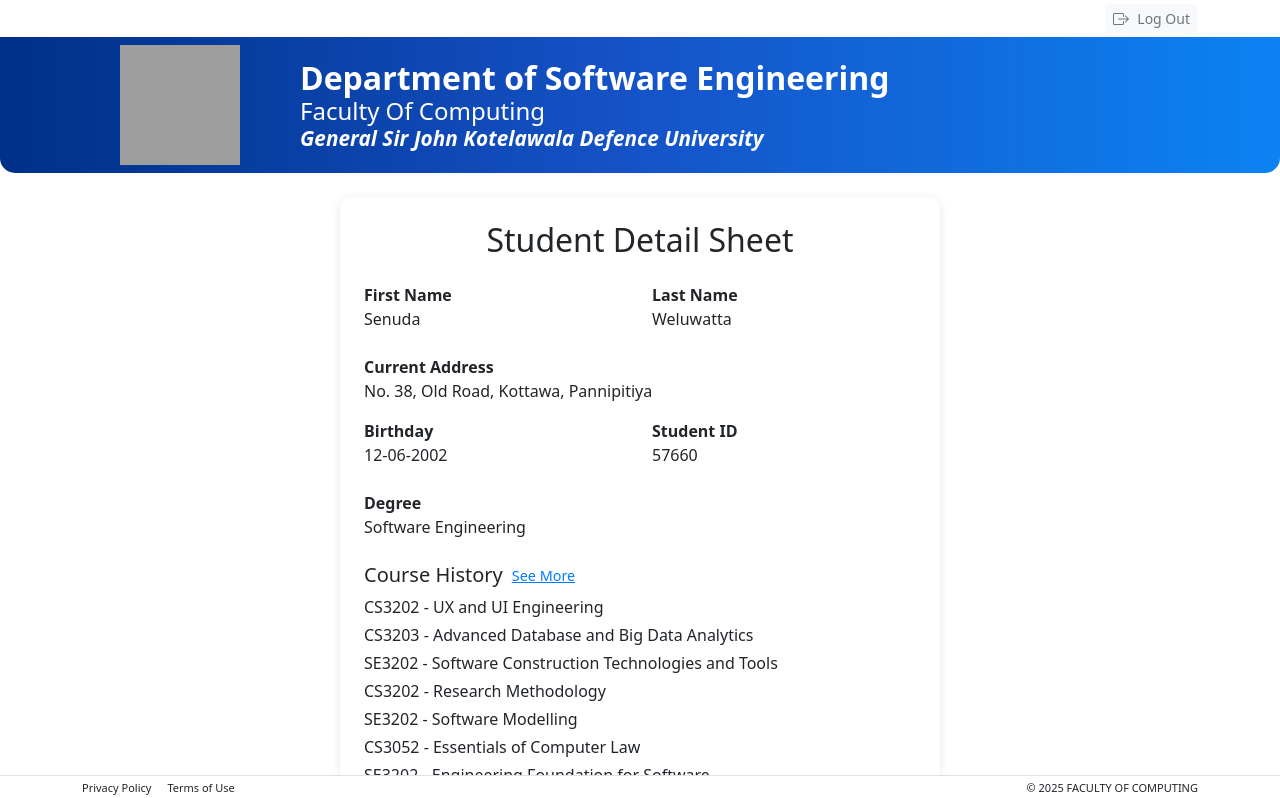
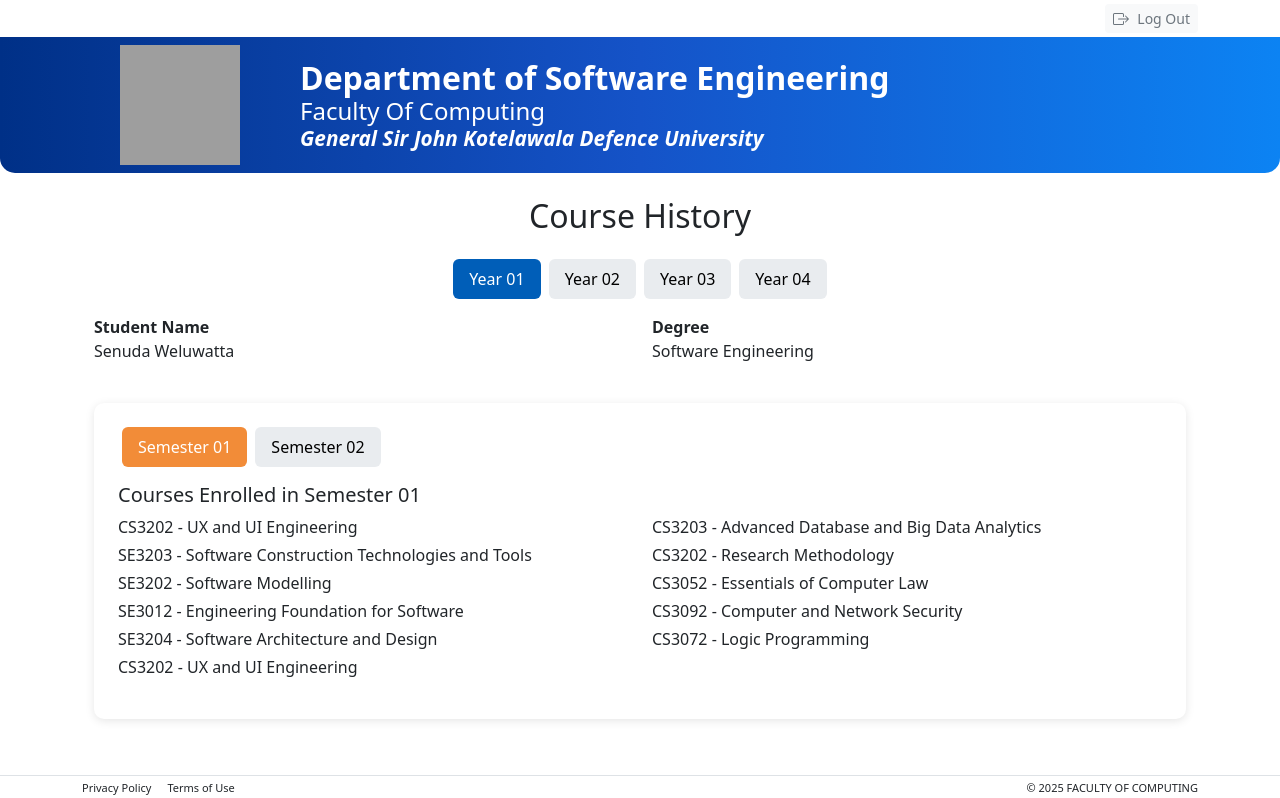
Before and after one commit to SkWeli/Student-Management-System-SMS-, a React (Create React App) app: page / in a window 1280 px wide. Shown: the top 798 px of the page. Built offline with nearby package versions, Linux system fonts and the light colour scheme; grey boxes are pictures that could not be loaded.

Commit message:
CourseHistory 60% Completed

```diff
--- a/src/App.jsx
+++ b/src/App.jsx
@@ -1,7 +1,7 @@
 import React from "react";
 
 import { Header, Footer} from './components';
-import { StudentListPage, AddNewStudent, StudentDetailSheet} from './containers';
+import { StudentListPage, AddNewStudent, StudentDetailSheet, CourseHistory} from './containers';
 
 const App = () => {
   return (
@@ -9,7 +9,7 @@
       <Header/>
       <div className="container">
 
-      <StudentDetailSheet/>
+      <CourseHistory/>
       </div>
       <Footer/>
     </div>
--- a/src/components/index.js
+++ b/src/components/index.js
@@ -1,4 +1,2 @@
-export{ default as Navbar} from './navbar/Navbar';
-export{ default as StudentForm} from './studentForm/StudentForm';
 export{ default as Header} from './header/Header';
 export{ default as Footer} from './footer/Footer';
--- a/src/components/navbar/Navbar.jsx
+++ /dev/null
@@ -1,12 +0,0 @@
-import React from "react";
-import './navbar.css';
-
-const Navbar = () => {
-  return (
-    <div>
-      <h1>navbar</h1>
-    </div>
-  );
-}
-
-export default Navbar;
--- a/src/components/studentForm/StudentForm.jsx
+++ /dev/null
@@ -1,47 +0,0 @@
-import React from "react";
-import './studentForm.css';
-
-const StudentForm = () => {
-  return (
-    <div className="card p-5 shadow-sm" style={{ backgroundColor: '#e9ecef', borderRadius: '15px' }}>
-      <h2 className="text-center mb-4" style={{ color: '#333' }}>Register New Student</h2>
-      <form>
-        <div className="mb-3">
-          <label className="form-label fw-bold">Name:</label>
-          <input
-            type="text"
-            className="form-control"
-            placeholder="Enter student name"
-            value="John Doe"
-            disabled
-          />
-        </div>
-        <div className="mb-3">
-          <label className="form-label fw-bold">Email:</label>
-          <input
-            type="email"
-            className="form-control"
-            placeholder="Enter email"
-            value="john.doe@example.com"
-            disabled
-          />
-        </div>
-        <div className="mb-3">
-          <label className="form-label fw-bold">Phone Number:</label>
-          <input
-            type="tel"
-            className="form-control"
-            placeholder="Enter phone number"
-            value="123-456-7890"
-            disabled
-          />
-        </div>
-        <button type="submit" className="btn btn-primary w-100" disabled>
-          Register
-        </button>
-      </form>
-    </div>
-  );
-};
-
-export default StudentForm;
--- a/src/containers/courseHistory/CourseHistory.jsx
+++ b/src/containers/courseHistory/CourseHistory.jsx
@@ -1,12 +1,137 @@
-import React from "react";
-import './courseHistory.css';
+import React, { useState } from 'react';
+import { Container, Button, Nav } from 'react-bootstrap';
 
 const CourseHistory = () => {
+  // State for active year and semester
+  const [activeYear, setActiveYear] = useState('Year 01');
+  const [activeSemester, setActiveSemester] = useState('Semester 01');
+
+  // Dummy data for the student (replace with dynamic data later)
+  const student = {
+    firstName: 'Senuda',
+    lastName: 'Weluwatta',
+    degree: 'Software Engineering',
+    courses: {
+      'Year 01': {
+        'Semester 01': [
+          'CS3202 - UX and UI Engineering',
+          'SE3203 - Software Construction Technologies and Tools',
+          'SE3202 - Software Modelling',
+          'SE3012 - Engineering Foundation for Software',
+          'SE3204 - Software Architecture and Design',
+          'CS3202 - UX and UI Engineering',
+        ],
+        'Semester 02': [
+          'CS3203 - Advanced Database and Big Data Analytics',
+          'CS3202 - Research Methodology',
+          'CS3052 - Essentials of Computer Law',
+          'CS3092 - Computer and Network Security',
+          'CS3072 - Logic Programming',
+        ],
+      },
+      'Year 02': {
+        'Semester 01': [],
+        'Semester 02': [],
+      },
+      'Year 03': {
+        'Semester 01': [],
+        'Semester 02': [],
+      },
+      'Year 04': {
+        'Semester 01': [],
+        'Semester 02': [],
+      },
+    },
+  };
+
   return (
-    <div>
-      <h1>Course Histoy</h1>
-    </div>
+    <Container className="mt-4">
+      <h2 className="text-center mb-4">Course History</h2>
+
+      {/* Year Tabs */}
+      <Nav variant="pills" className="justify-content-center mb-3">
+        {['Year 01', 'Year 02', 'Year 03', 'Year 04'].map((year) => (
+          <Nav.Item key={year}>
+            <Nav.Link
+              active={activeYear === year}
+              onClick={() => setActiveYear(year)}
+              className="mx-1"
+              style={{
+                backgroundColor: activeYear === year ? '#005EB8' : '#E9ECEF',
+                color: activeYear === year ? 'white' : 'black',
+              }}
+            >
+              {year}
+            </Nav.Link>
+          </Nav.Item>
+        ))}
+      </Nav>
+
+      {/* Student Info */}
+      <div className="mb-4">
+        <div className="row">
+          <div className="col-md-6">
+            <strong>Student Name</strong>
+            <p>{`${student.firstName} ${student.lastName}`}</p>
+          </div>
+          <div className="col-md-6">
+            <strong>Degree</strong>
+            <p>{student.degree}</p>
+          </div>
+        </div>
+      </div>
+
+      {/* Semester Tabs and Courses */}
+      <Container
+        className="p-4"
+        style={{
+          backgroundColor: 'white',
+          borderRadius: '10px',
+          boxShadow: '0 2px 10px rgba(0, 0, 0, 0.1)',
+        }}
+      >
+        <Nav variant="pills" className="mb-3">
+          {['Semester 01', 'Semester 02'].map((semester) => (
+            <Nav.Item key={semester}>
+              <Nav.Link
+                active={activeSemester === semester}
+                onClick={() => setActiveSemester(semester)}
+                className="mx-1"
+                style={{
+                  backgroundColor: activeSemester === semester ? '#F28C38' : '#E9ECEF',
+                  color: activeSemester === semester ? 'white' : 'black',
+                }}
+              >
+                {semester}
+              </Nav.Link>
+            </Nav.Item>
+          ))}
+        </Nav>
+
+        <h5>Courses Enrolled in {activeSemester}</h5>
+        <div className="row">
+          <div className="col-md-6">
+            <ul className="list-unstyled">
+              {student.courses[activeYear]['Semester 01'].map((course, index) => (
+                <li key={index} className="mb-1">
+                  {course}
+                </li>
+              ))}
+            </ul>
+          </div>
+          <div className="col-md-6">
+            <ul className="list-unstyled">
+              {student.courses[activeYear]['Semester 02'].map((course, index) => (
+                <li key={index} className="mb-1">
+                  {course}
+                </li>
+              ))}
+            </ul>
+          </div>
+        </div>
+      </Container>
+    </Container>
   );
-}
+};
 
 export default CourseHistory;
--- a/src/containers/index.js
+++ b/src/containers/index.js
@@ -1,3 +1,4 @@
 export{ default as StudentListPage} from './studentListPage/StudentListPage';
 export{ default as AddNewStudent} from './addNewStudents/AddNewStudent';
 export{ default as StudentDetailSheet} from './studentDetailSheet/StudentDetailSheet';
+export{ default as CourseHistory} from './courseHistory/CourseHistory';
```
Also changed, not shown: src/containers/home/Home.jsx (deleted, +0 -12 lines), src/components/navbar/navbar.css (deleted), src/components/studentForm/studentForm.css (deleted), src/containers/home/home.css (deleted).
